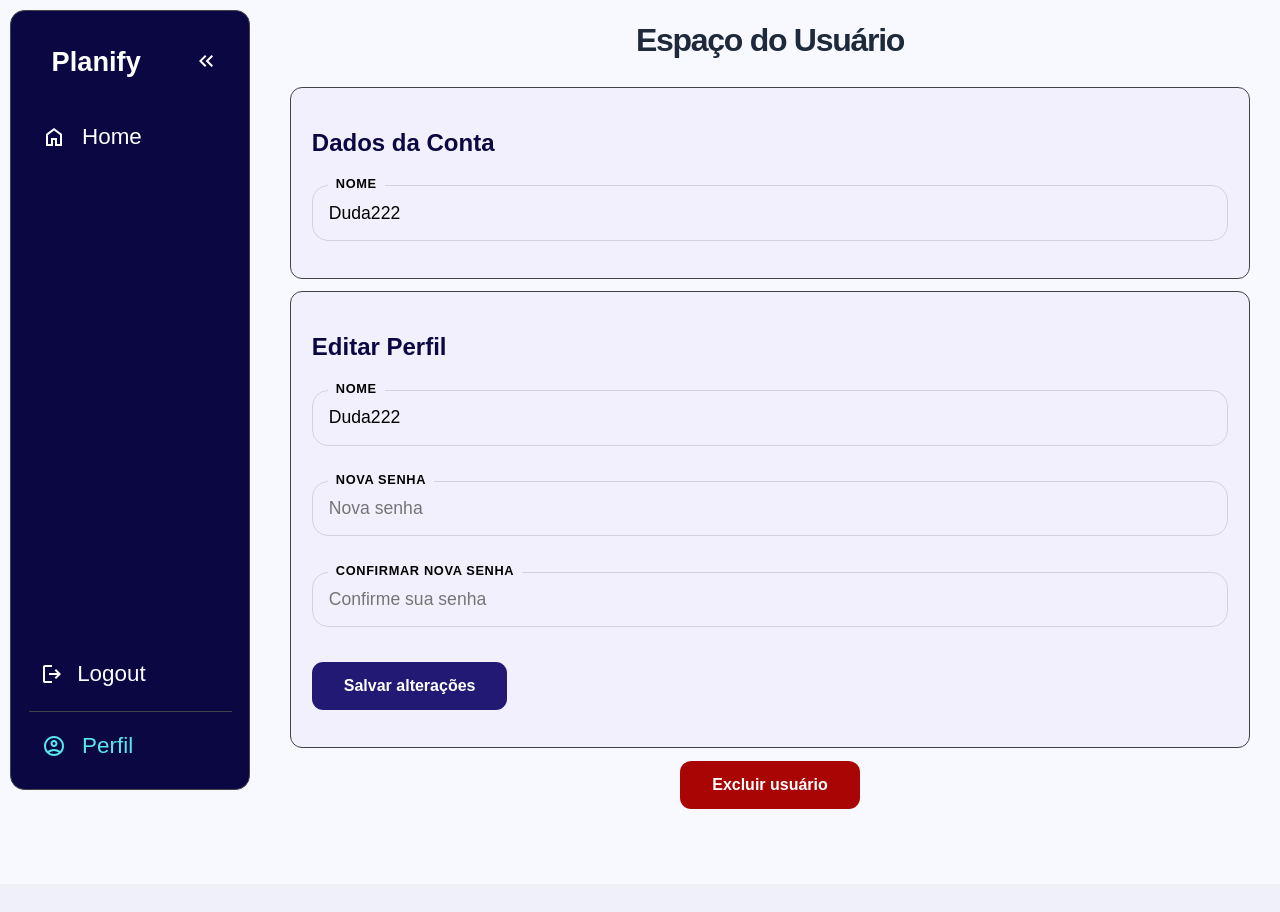
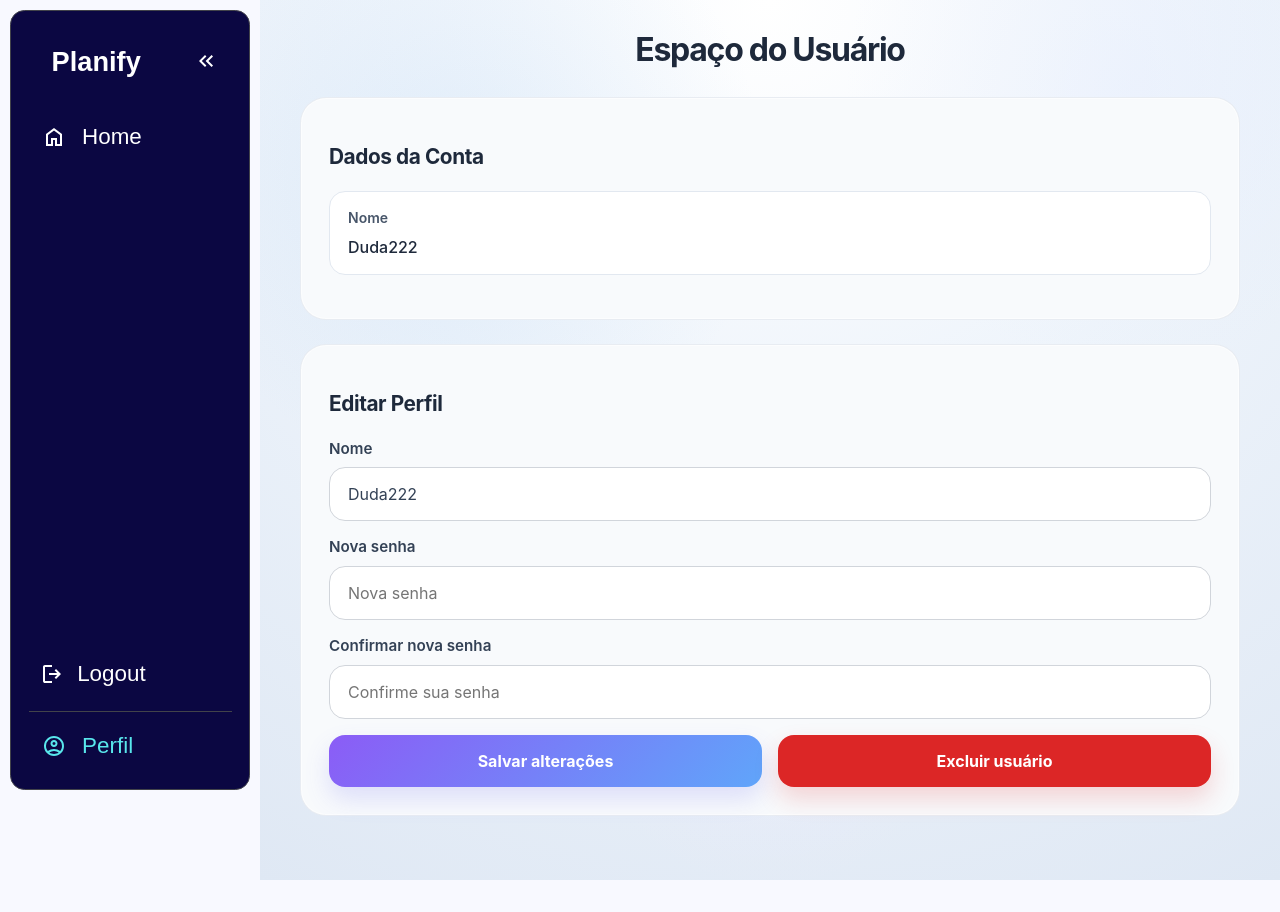
Before and after one commit to MEduardaNunes/TP-ES, a Django app: page /user/ in a window 1280 px wide. Before the commit the page ends 809 px from the top, so only its background shows below. Run offline with Django 5.2, Linux system fonts and the light colour scheme; a user stored in the database is signed in; some web fonts are replaced.

Commit message:
melhorando interface página usuário

```diff
--- a/tp_es/accounts/static/accounts/css/accounts.css
+++ b/tp_es/accounts/static/accounts/css/accounts.css
@@ -108,197 +108,261 @@ body.auth-page .user-card { /**/
   margin-bottom: 26px;
 }
 
+.profile-page {
+  display: grid;
+  grid-template-columns: auto 1fr;
+}
+
+.profile-page main {
+  padding: 40px;
+  background: radial-gradient(circle at top, #ffffff 0%, #eef4fb 45%, #dfe8f4 100%);
+  min-height: 100dvh;
+  font-family: Inter, system-ui, -apple-system, BlinkMacSystemFont, "Segoe UI", sans-serif;
+  position: relative;
+}
+
+.profile-page main > * {
+  position: relative;
+  z-index: 1;
+}
+
+.profile-page main::before {
+  content: "";
+  position: absolute;
+  inset: 0;
+  background-image: radial-gradient(circle at 20% 20%, rgba(167, 204, 242, 0.24) 0%, transparent 28%),
+    radial-gradient(circle at 85% 10%, rgba(224, 233, 255, 0.32) 0%, transparent 24%),
+    radial-gradient(circle at 50% 80%, rgba(242, 233, 255, 0.28) 0%, transparent 22%);
+  pointer-events: none;
+  z-index: 0;
+}
+
+.profile-page main header {
+  text-align: center;
+  margin-bottom: 36px;
+  position: relative;
+  z-index: 1;
+}
+
+.profile-page main header h1 {
+  margin: 0;
+  font-size: clamp(2rem, 2.5vw, 3rem);
+  letter-spacing: -0.04em;
+  color: #1e293b;
+  font-weight: 700;
+}
+
+.profile-page main header p {
+  margin: 16px auto 0;
+  max-width: 680px;
+  color: #475569;
+  line-height: 1.7;
+}
+
 .profile-page .container {
-  color: var(--sidebar-clr);
-  padding: 1.3rem;
-  border-radius: 12px;
-  border: 1px solid var(--line-clr);
-  margin-bottom: 0.8rem;
-  background-color: var(--container-background-base);
+  padding: 28px;
+  border-radius: 26px;
+  border: 1px solid rgba(148, 163, 184, 0.16);
+  background: #f8fafc;
+  margin-bottom: 24px;
+  box-shadow: inset 0 0 0 1px rgba(255, 255, 255, 0.65);
+  position: relative;
+  z-index: 1;
 }
 
 .profile-page .container h2 {
-  margin-bottom: 1rem;
+  margin-bottom: 24px;
+  font-size: 1.3rem;
+  color: #1e293b;
+  font-weight: 700;
+  letter-spacing: -0.02em;
 }
 
-.profile-page .profile-edit form {
+.profile-page .profile-edit form,
+.profile-page .profile-danger {
   display: flex;
   flex-direction: column;
-  gap: 1.5rem;
+  gap: 16px;
 }
 
-/*
-.user-grid {
-  display: grid;
-  gap: 24px;
-} */
+.profile-page .profile-info .outlined-box {
+  padding: 16px 18px;
+  border: 1px solid #e2e8f0;
+  border-radius: 16px;
+  background-color: #ffffff;
+  margin-bottom: 16px;
+}
 
-/* .user-info {
-  display: flex;
-  gap: 8px;
-  align-items: center;
-  margin-bottom: 15px;
-} */
-
-.profile-page .container .profile-info dl .user-info dt {
-  font-weight: 700;
-  color: var(--secondary-text-clr);
+.profile-page .profile-info .outlined-box dt {
+  font-weight: 600;
+  color: #475569;
+  margin-bottom: 8px;
+  font-size: 0.875rem;
 }
 
 .profile-page .profile-info .outlined-box dd {
   margin: 0;
-  font-size: 1.1rem;
-  padding: 0.2em 0;
+  font-size: 1rem;
+  padding: 0;
   font-weight: 500;
-  color: #334155;
+  color: #1e293b;
   display: block;
   width: 100%;
-  color: var(--secondary-text-clr);
 }
 
-.profile-page .profile-danger {
-  display: flex;
-  gap: 16px;
-  flex-wrap: wrap;
-  justify-content: center;
+.profile-page label {
+  display: block;
+  font-weight: 600;
+  color: #334155;
+  margin-bottom: 8px;
+  font-size: 0.95rem;
 }
 
-.profile-page .profile-danger .button,
-.profile-page .profile-danger button {
-  width: auto;
-  min-width: 180px;
+.profile-page input,
+.profile-page textarea {
+  width: 100%;
+  padding: 16px 18px;
+  border: 1px solid #d1d5db;
+  border-radius: 16px;
+  background: #ffffff;
+  font-size: 1rem;
+  color: #334155;
+  transition: border-color 0.2s ease, box-shadow 0.2s ease;
+  box-sizing: border-box;
+  font-family: inherit;
 }
 
-.profile-page body main header {
-  margin-bottom: 1rem;
-  padding-bottom: 2rem;
+.profile-page input:focus,
+.profile-page textarea:focus {
+  outline: none;
+  border-color: #8b5cf6;
+  box-shadow: 0 0 0 3px rgba(139, 92, 246, 0.1);
 }
 
-.profile-page body main header h1 {
-    color: var(--secondary-text-clr);
-    font-size: 2.6rem;
-    font-weight: 600;
-    margin-bottom: 1.5rem;
-    margin-top: 1rem;
-    letter-spacing: -0.02em;
+.profile-page .button,
+.profile-page .button-primary,
+.profile-page .button-danger,
+.profile-page main button {
+  width: 100%;
+  padding: 16px 18px;
+  border-radius: 16px;
+  color: #ffffff;
+  font-weight: 700;
+  cursor: pointer;
+  border: none;
+  transition: all 0.2s ease;
+  box-sizing: border-box;
+  font-size: 1rem;
 }
 
-.profile-page body main header p {
-    color: var(--secondary-text-clr);
-    font-size: 1rem;
-    margin-top: 0.5rem;
+.profile-page .button-primary {
+  background: linear-gradient(135deg, #8b5cf6 0%, #60a5fa 100%);
+  box-shadow: 0 12px 24px rgba(99, 102, 241, 0.18);
 }
 
-.profile-page .profile-edit form {
-  display: flex;
-  flex-direction: column;
-  gap: 1.2rem;
-  margin-top: 2rem;
-  margin-bottom: 1rem;
-  align-items: stretch;
-}
-
-.profile-page .profile-danger form label {
-  font-weight: 600;
-  margin-bottom: -7px;
-  color: var(--secondary-text-clr);
-}
-
-.profile-page .profile-danger form {
-  border: 0;
-  padding: 0;
-  margin: 0;
-}
-
-.profile-page .profile-danger {
-  border: 0;
-  padding: 0;
-  margin-top: 0;
-}
-
-.profile-page .button-primary:hover,
-.profile-page .button-danger:hover {
+.profile-page .button-primary:hover {
   transform: translateY(-1px);
   opacity: 0.95;
 }
 
-.profile-page .button-primary:hover {
-    background-color: var(--accent-clr);
+.profile-page .button-danger {
+  background-color: #dc2626;
+  box-shadow: 0 12px 24px rgba(220, 38, 38, 0.18);
 }
 
 .profile-page .button-danger:hover {
-    background-color: var(--secondary-danger-clr);
+  transform: translateY(-1px);
+  opacity: 0.95;
+  background-color: #b91c1c;
 }
 
-.profile-page .button,
-.profile-page .button-primary,
-.profile-page .button-danger {
+.profile-page .profile-danger {
   justify-content: center;
   align-items: center;
-  cursor: pointer;
-  padding: .85em 2em;
-  display: inline-flex;
-  border-radius: .7em;
-  gap: 1em;
-  min-width: 180px;
-  border: none;
-  text-decoration: none;
-  font: inherit;
-  width: fit-content;
-  transition: all 0.2s ease;
-  font-weight: 600;
 }
 
-.profile-page .button {
-  transition: 200ms ease;
-  margin-top: 0;
+/* Toast messages */
+.profile-page .toast {
+  position: fixed;
+  top: 20px;
+  right: 20px;
+  padding: 16px 24px;
+  border-radius: 16px;
+  background: #ffffff;
+  border: 1px solid rgba(148, 163, 184, 0.16);
+  box-shadow: 0 12px 24px rgba(0, 0, 0, 0.15);
+  font-weight: 600;
+  z-index: 1000;
+  animation: slideIn 0.3s ease;
 }
 
-.profile-page .button-primary {
-  background-color: var(--hover-clr);
-  color: #fff;
+.profile-page .toast.success {
+  color: #059669;
+  border-color: rgba(5, 150, 105, 0.2);
 }
 
-.profile-page .button-primary:hover {
-  background-color: var(--accent-clr);
+.profile-page .toast.error {
+  color: #dc2626;
+  border-color: rgba(220, 38, 38, 0.2);
 }
 
-
-.profile-page .button-danger {
-  background-color: var(--danger-clr);
-  color: var(--text-clr);
-  margin-top: 0;
+.profile-page .toast.warning {
+  color: #d97706;
+  border-color: rgba(217, 119, 6, 0.2);
 }
 
-.profile-page .button-danger:hover {
-    background-color: var(--secondary-danger-clr);
+.profile-page .form-actions {
+  display: flex;
+  gap: 16px;
+  width: 100%;
 }
 
-.profile-page .user-profile-list {
-  padding-top: 1rem;
+.profile-page .form-actions button,
+.profile-page .form-actions .delete-form button {
+  flex: 1;
+  width: auto;
 }
 
-.profile-page .outlined-box {
-    position: relative;
-    border: 1px solid #d1d5db;
-    border-radius: 16px;
-    padding: 0.8rem 1rem;
-    margin-bottom: 1rem;
-    background-color: transparent;
-    transition: border-color 0.2s ease, box-shadow 0.2s ease;
+.profile-page .delete-form {
+  flex: 1;
+  margin: 0;
+  padding: 0;
+  border: none;
+  background: none;
 }
 
-.profile-page .outlined-box dt, .profile-page .outlined-box label {
-    position: absolute;
-    top: -12px;
-    left: 15px;
-    padding: 0 8px;
+.profile-page .delete-form button {
+  width: 100%;
+  padding: 16px 18px;
+  border-radius: 16px;
+  background-color: #dc2626;
+  color: #ffffff;
+  font-weight: 700;
+  cursor: pointer;
+  border: none;
+  transition: all 0.2s ease;
+  box-sizing: border-box;
+  font-size: 1rem;
+  box-shadow: 0 12px 24px rgba(220, 38, 38, 0.18);
+}
 
-    background-color: var(--container-background-base);
+.profile-page .delete-form button:hover {
+  transform: translateY(-1px);
+  opacity: 0.95;
+  background-color: #b91c1c;
+}
 
-    font-size: 0.8rem;
-    font-weight: 700;
-    color: var(--secondary-text-clr);
+@keyframes slideIn {
+  from {
+    transform: translateX(400px);
+    opacity: 0;
+  }
+  to {
+    transform: translateX(0);
+    opacity: 1;
+  }
+
+    color: var(--secondary-text-clr),
     text-transform: uppercase;
     letter-spacing: 0.05em;
 }
--- a/tp_es/accounts/templates/user.html
+++ b/tp_es/accounts/templates/user.html
@@ -11,7 +11,7 @@
   <script type="text/javascript" src="{% static 'accounts/js/app.js' %}" defer></script>
 </head>
 
-<body>
+<body class="profile-page">
   <nav id="sidebar">
     {% with rota_atual=request.resolver_match.url_name %}
     <ul>
@@ -56,7 +56,7 @@
     {% endwith %}
   </nav>
 
-  <main class="profile-page">
+  <main>
     {% if messages %}
       {% for message in messages %}
         <div class="toast {{ message.tags }}">
@@ -72,7 +72,6 @@
     <section class="container profile-info">
       <h2>Dados da Conta</h2>
 
-      <dl class="user-profile-list">
       <div class="outlined-box">
         <dt>Nome</dt>
         <dd>{{ user.username }}</dd>
@@ -83,41 +82,35 @@
       <h2>Editar Perfil</h2>
       <form method="post" action="{% url 'accounts:edit_user' %}">
         {% csrf_token %}
-          <div class="outlined-box">
+
+        <div>
           <label for="user-name">Nome</label>
           <input type="text" id="user-name" name="username" value="{{ user.username }}" />
         </div>
-          <div class="outlined-box">
+
+        <div>
           <label for="user-password">Nova senha</label>
           <input type="password" id="user-password" name="password" placeholder="Nova senha" />
         </div>
-          <div class="outlined-box">
+
+        <div>
           <label for="user-password-confirm">Confirmar nova senha</label>
           <input type="password" id="user-password-confirm" name="password_confirm" placeholder="Confirme sua senha" required />
         </div>
-          <button type="submit" class="button button-primary">Salvar alterações</button>
+
+        <div class="form-actions">
+          <button type="submit" class="button-primary">Salvar alterações</button>
+          <form method="post" action="{% url 'accounts:delete_user' %}" onsubmit="return confirm('Tem certeza que deseja excluir sua conta? Essa ação é irreversível.')" class="delete-form">
+            {% csrf_token %}
+            <button type="submit" class="button-danger">Excluir usuário</button>
+          </form>
+        </div>
       </form>
     </section>
-
-      <section class="container profile-danger">
-        <form method="post" action="{% url 'accounts:delete_user' %}" onsubmit="return confirm('Tem certeza que deseja excluir sua conta?')">
-          {% csrf_token %}
-          <button type="submit" class="button button-danger">Excluir usuário</button>
-        </form>
-      </section>
-    </div>
   </main>
 
-  <script>
-    setTimeout(() => {
-      document.querySelectorAll('.toast').forEach(el => {
-        el.style.opacity = "0";
-        setTimeout(() => el.remove(), 500);
-      });
-    }, 3000);
-  </script>
-
   <script src="{% static 'schedules/js/tabs.js' %}" defer></script>
+  <script src="{% static 'schedules/js/sidebar.js' %}" defer></script>
   <script src="{% static 'schedules/js/calendar.js' %}" defer></script>
 </body>
 </html>
```
Also changed, not shown: tp_es/db.sqlite3. Lines whose indentation alone changed are shown as unchanged.
